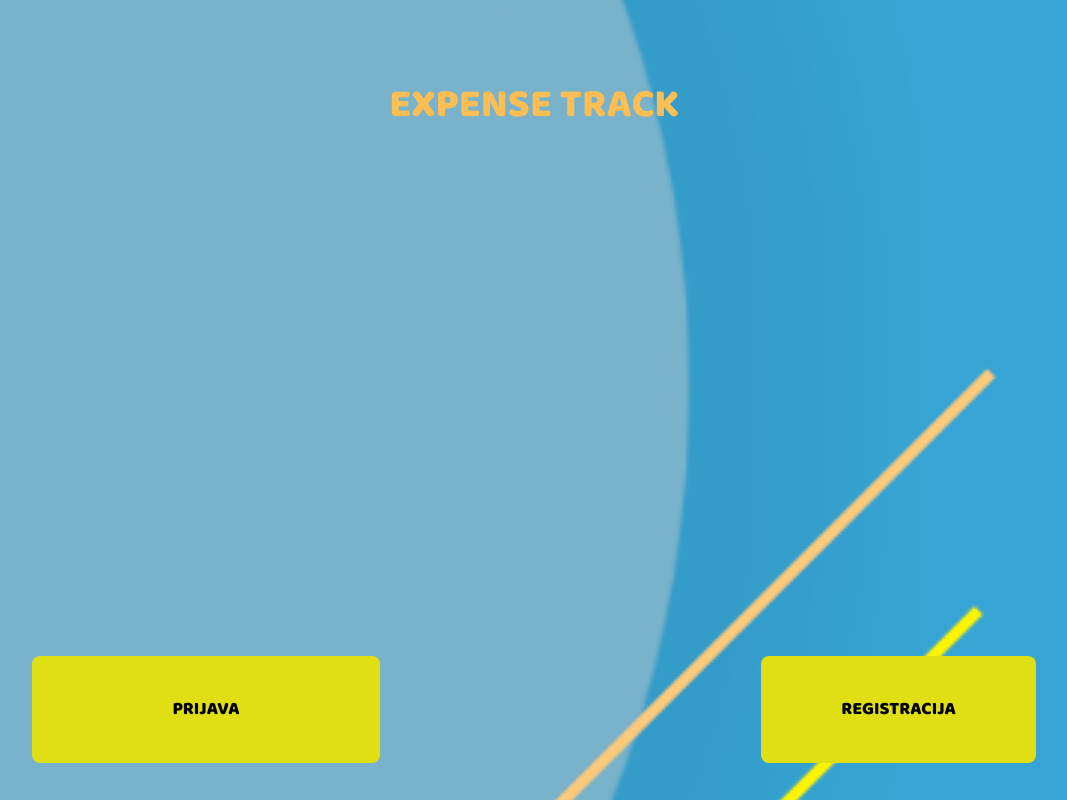
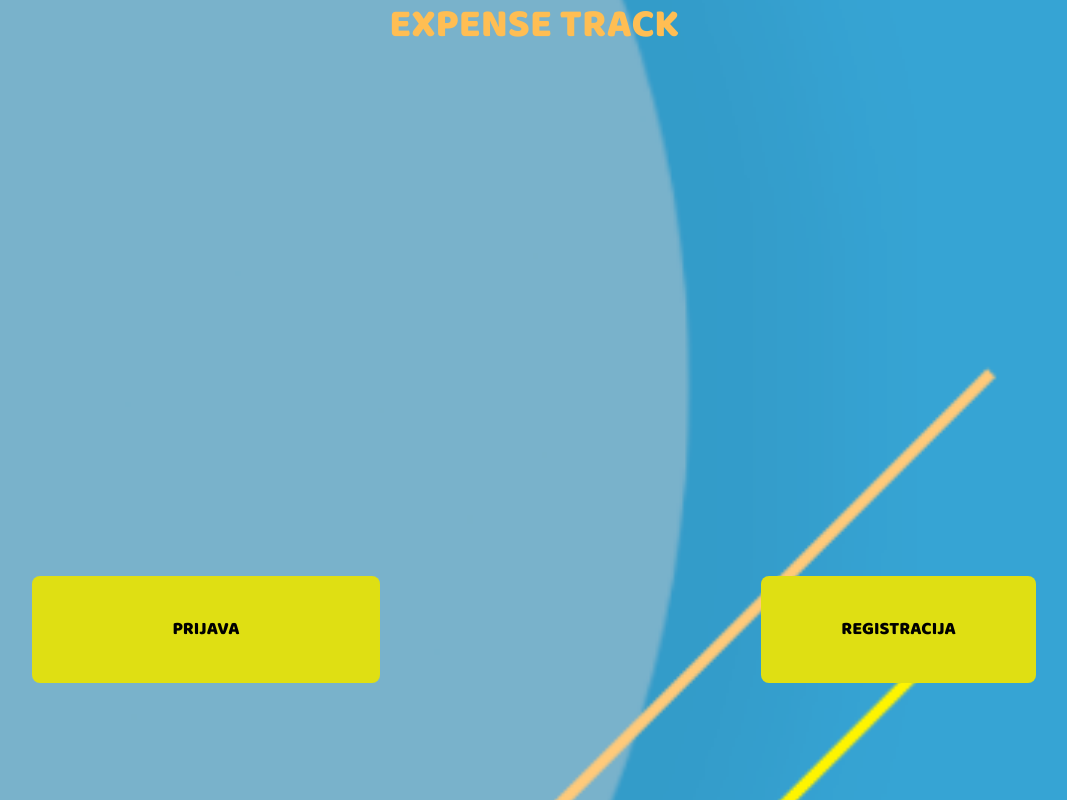
Before and after one commit to emilipuh/frontend, a Vue app: page /pocetna in a window 1280 px wide. Shown: the whole page, without its empty margins (106-1173 px from the left). Built offline with nearby package versions, Linux system fonts and the light colour scheme.

Commit message:
Izmjena css-a

```diff
--- a/src/views/Pocetna.vue
+++ b/src/views/Pocetna.vue
@@ -42,7 +42,7 @@ export default {
   max-height: 100dvh;
 }
 .title {
-  margin-top: 10vh;
+  //margin-top: 10vh;
   transition: margin-top 1s;
   font-size: 40px;
   color: #ffbe53;
```
